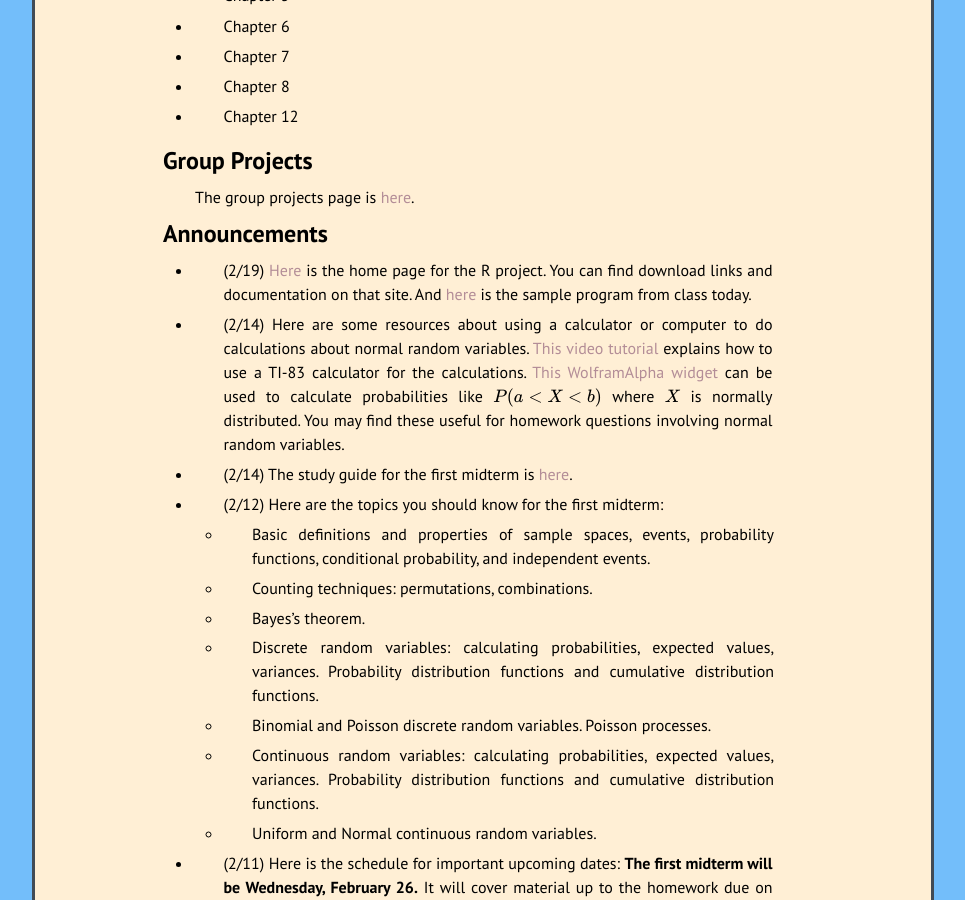
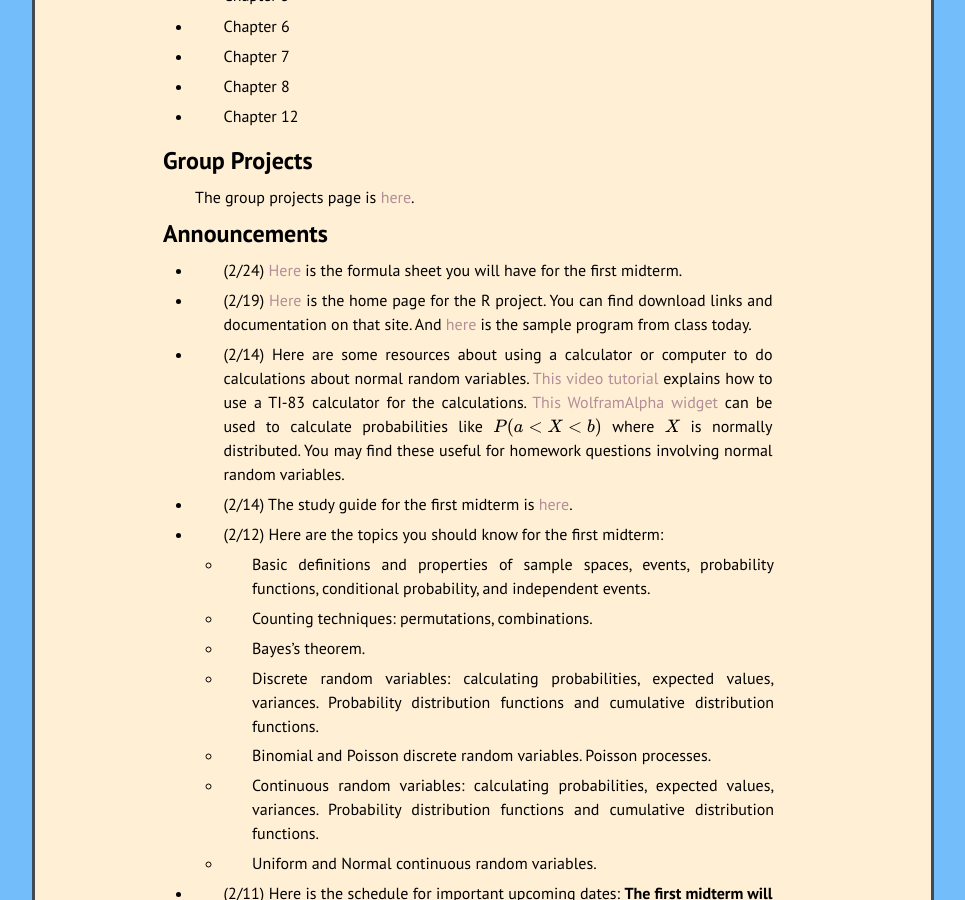
Before and after one commit to kamerynjw/kamerynjw.github.io, a Jekyll site: the page built from teaching/2020/math372.md, in a window 1280 px wide and 900 px high, scrolled down 493 px. Shown: the whole window, without its empty margins (157-1122 px from the left). Built offline with Jekyll 4.4.1, drawn with Linux system fonts in a browser that asks for light colours; nearby versions of some CDN libraries; formulas are drawn with MathJax 3.

Commit message:
put formula sheet up on site

```diff
--- a/teaching/2020/math372.md
+++ b/teaching/2020/math372.md
@@ -38,6 +38,8 @@ The group projects page is [here]({{ page.url }}group-project/).
 
 Announcements
 -------------
+
+* (2/24) [Here]({{ page.url }}formula-sheet-exam1.pdf) is the formula sheet you will have for the first midterm.
 
 * (2/19) [Here](https://www.r-project.org/) is the home page for the R project. You can find download links and documentation on that site. And [here]({{ page.url }}monte-carlo-pi.r) is the sample program from class today.
 
```
Also changed, not shown: 1 other file.
